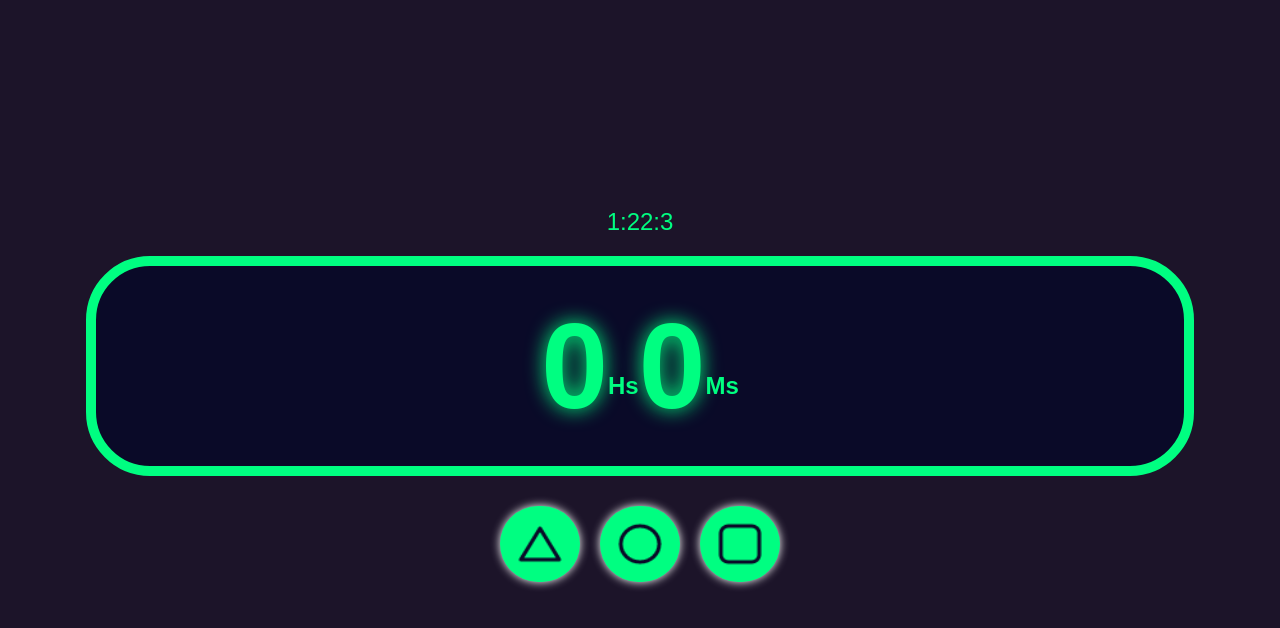
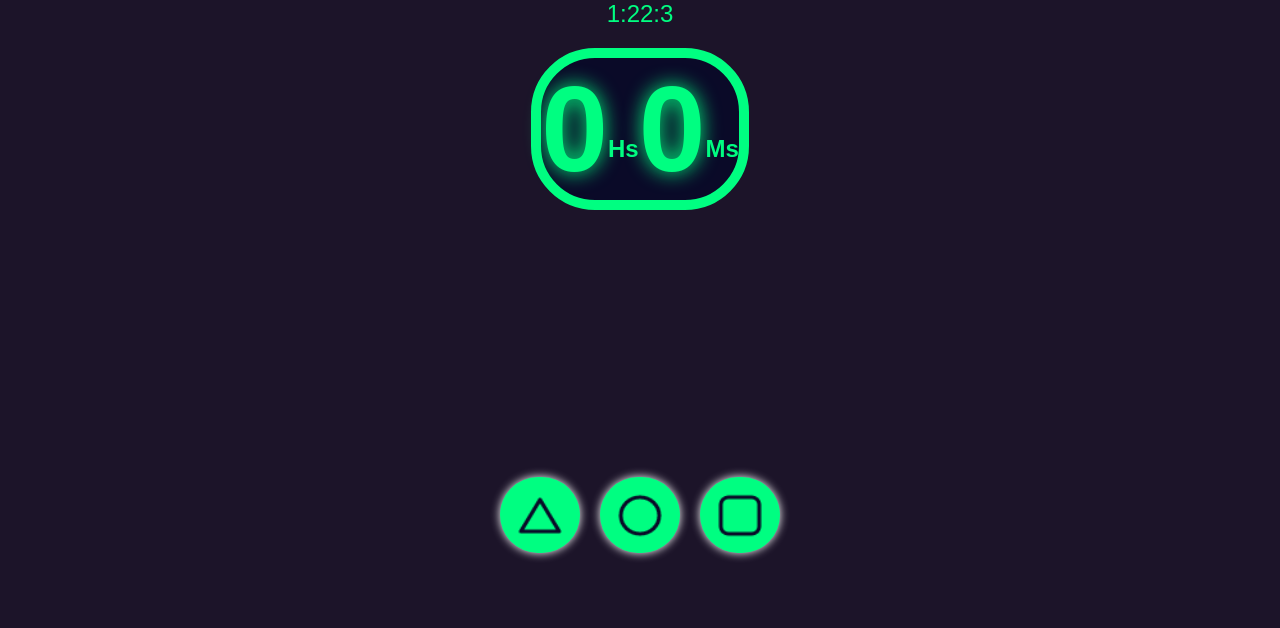
Before and after one commit to devalex16/cronometro, a plain HTML site: page index.html in a window 1280 px wide. Drawn offline with Linux system fonts and the light colour scheme.

Commit message:
Update style.css

```diff
--- a/style.css
+++ b/style.css
@@ -13,7 +13,7 @@
 }
 
 body {
-  min-height: 100vh;
+  height: 100vh;
   display: flex;
   align-items: center;
   justify-content: center;
@@ -23,7 +23,7 @@ body {
 
 main {
   height: 25vh;
-  width: 85%;
+  max-width: 800px;
   border: 1.3vh solid var(--cor3);
   border-radius: 8vh;
   background-color: rgb(10, 10, 40);
```
